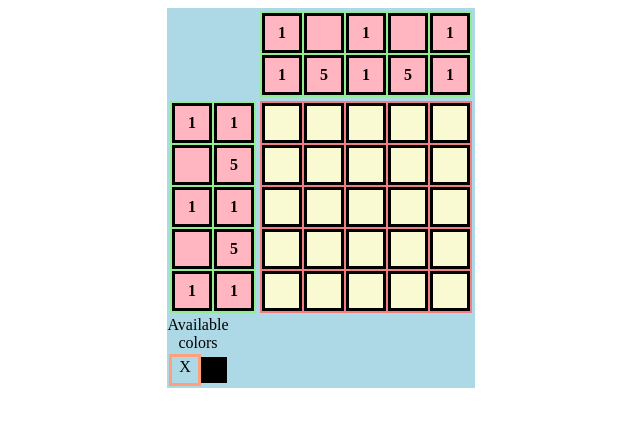
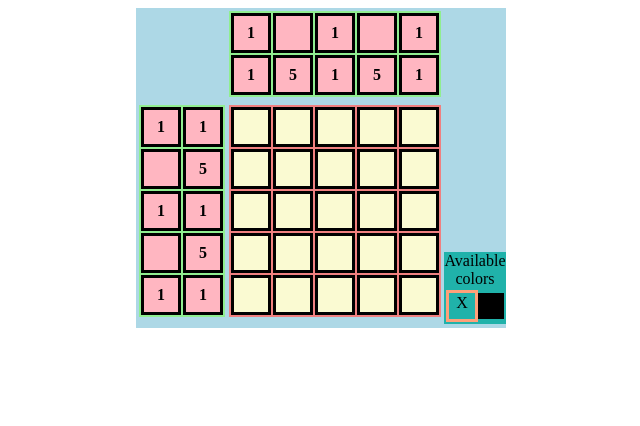
Before and after one commit to khafizovas/japuzzle-frontend, a React (Create React App) app: page / in a window 1280 px wide. Shown: the top 426 px of the page, without its empty margins (319-959 px from the left). Built offline with nearby package versions, Linux system fonts and the light colour scheme.

Commit message:
Rafactor: - remove useEffect import in App component - modifying styles

```diff
--- a/src/App.js
+++ b/src/App.js
@@ -1,4 +1,4 @@
-import React, { useEffect, useState } from 'react';
+import React, { useState } from 'react';
 import Field from './Field/Field';
 
 const App = () => {
--- a/src/Field/Field.css
+++ b/src/Field/Field.css
@@ -5,3 +5,7 @@
 
 	background: lightblue;
 }
+
+table {
+	display: inline-block;
+}
--- a/src/Palette/Palette.css
+++ b/src/Palette/Palette.css
@@ -1,3 +1,7 @@
+#palette {
+	background: lightseagreen;
+}
+
 .palette-cell {
 	display: inline-block;
 
```
